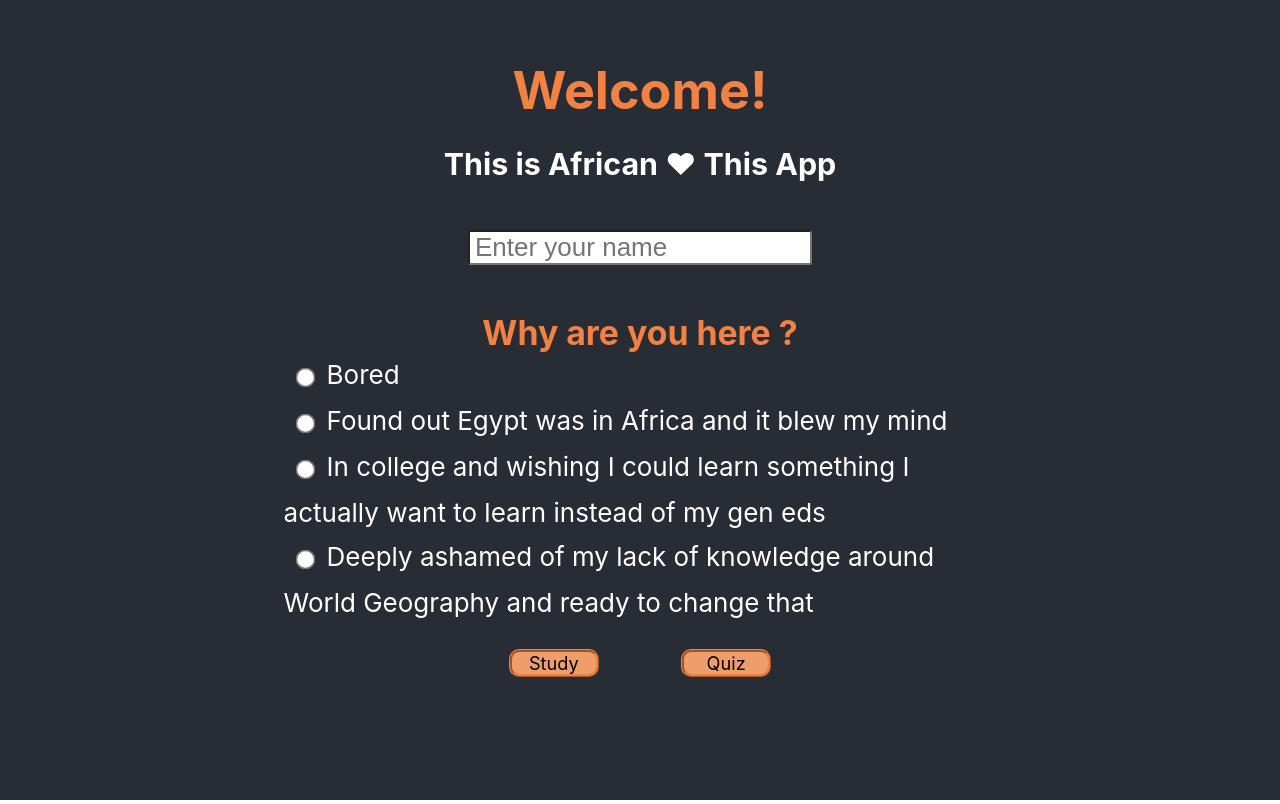
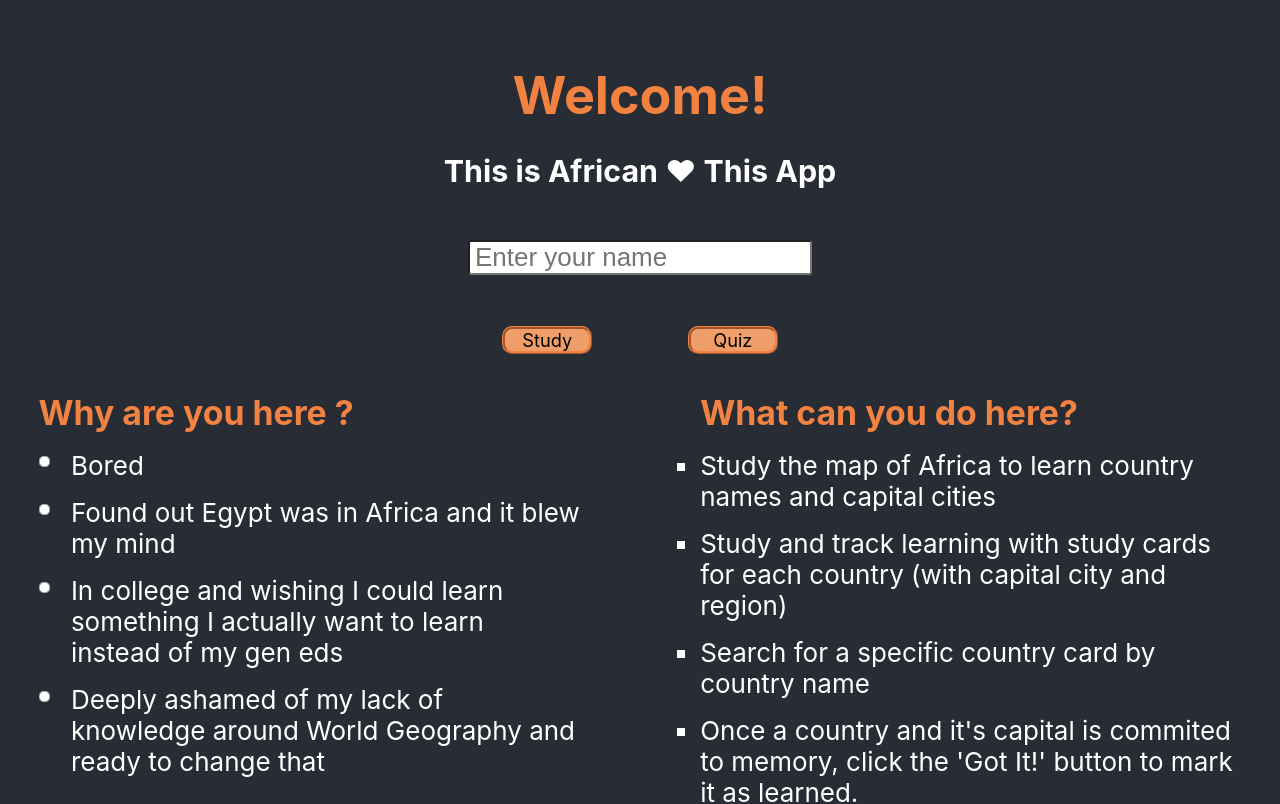
Before and after one commit to hfaerber/african-love-this-app, a React (Create React App) app: page / in a window 1280 px wide. Shown: the top 804 px of the page. Built offline with nearby package versions, Linux system fonts and the light colour scheme; no server answers.

Commit message:
Add instructions to welcome page and style accordingly

```diff
--- a/src/WelcomeForm/WelcomeForm.css
+++ b/src/WelcomeForm/WelcomeForm.css
@@ -1,16 +1,16 @@
-.div-radio {
-  width: 60%;
-  margin: auto;
+.section-radio {
+  width: 45%;
   text-align: left;
 }
 
 .label-radio {
   display: block;
-  line-height: 1.7;
+  margin-left: 6%;
+  margin-top: 3%;
 }
 
 .button-radio {
-  margin: 0 15px 15px 15px;
+  margin: 22px 0px 4px 0px;
   cursor: pointer;
 }
 
@@ -21,7 +21,10 @@
   padding-left: 5px;
 }
 
-input[type='radio'] { transform: scale(1.5); }
+input[type='radio'] {
+  transform: scale(.9);
+  float: left;
+}
 
 .welcome {
   font-size: 2em;
@@ -29,14 +32,33 @@ input[type='radio'] { transform: scale(1.5); }
   color: #f28242;
 }
 
-.why-here {
+.section-instructions{
+  width: 45%;
+  text-align: left;
+}
+
+.title-welcome-info {
   font-size: 1.3em;
   color: #f28242;
 }
 
 .div-welcome-page-buttons {
   width: 29%;
-  margin: 2% auto;
+  margin: auto;
   display: flex;
   justify-content: space-around;
 }
+
+.div-welcome-info {
+  display: flex;
+  padding: 3%;
+  justify-content: space-between;
+}
+
+.list-instructions {
+  list-style-type: square;
+}
+
+li {
+  margin-top: 3%;
+}
--- a/src/WelcomeForm/WelcomeForm.js
+++ b/src/WelcomeForm/WelcomeForm.js
@@ -23,26 +23,8 @@ export class WelcomeForm extends Component {
         <h2 className='welcome'>Welcome!</h2>
         <h3>This is <span className='app-title'>African ♥ This App</span></h3>
         <input type='text' className='input-name' placeholder='Enter your name'
-          name='name' value={this.state.name} onChange={(event) => this.handleChange(event)} />
-        <h4 className='why-here'>Why are you here {this.state.name ? `${this.state.name}` : ''}?</h4>
-        <div className='div-radio'>
-          <label forhtml='bored' className='label-radio'>
-            <input type='radio' id='bored' className='button-radio'/>
-            Bored
-          </label>
-          <label forhtml='egypt' className='label-radio'>
-            <input type='radio' id='egypt' className='button-radio'/>
-            Found out Egypt was in Africa and it blew my mind
-          </label>
-          <label forhtml='learn' className='label-radio'>
-            <input type='radio' id='learn' className='button-radio'/>
-            In college and wishing I could learn something I actually want to learn instead of my gen eds
-          </label>
-          <label forhtml='shame' className='label-radio'>
-            <input type='radio' id='shame' className='button-radio'/>
-            Deeply ashamed of my lack of knowledge around World Geography and ready to change that
-          </label>
-        </div>
+          name='name' value={this.state.name} onChange={(event) =>
+            this.handleChange(event)} />
         <div className='div-welcome-page-buttons'>
           <NavBtn
             text='Study'
@@ -53,6 +35,47 @@ export class WelcomeForm extends Component {
             link='/quiz'
           />
         </div>
+        <div className='div-welcome-info'>
+        <section className='section-radio'>
+          <h4 className='title-welcome-info'>Why are you here {this.state.name ?
+            `${this.state.name}` : ''}?</h4>
+            <input type='radio' id='bored' className='button-radio'/>
+            <label forhtml='bored' className='label-radio'>
+            Bored
+          </label>
+
+            <input type='radio' id='egypt' className='button-radio'/>
+            <label forhtml='egypt' className='label-radio'>
+            Found out Egypt was in Africa and it blew my mind
+          </label>
+
+            <input type='radio' id='learn' className='button-radio'/>
+            <label forhtml='learn' className='label-radio'>
+            In college and wishing I could learn something I actually want to
+              learn instead of my gen eds
+          </label>
+            <input type='radio' id='shame' className='button-radio'/>
+            <label forhtml='shame' className='label-radio'>
+            Deeply ashamed of my lack of knowledge around World Geography and
+              ready to change that
+          </label>
+        </section>
+        <section className='section-instructions'>
+          <h4 className='title-welcome-info'>What can you do here?</h4>
+          <ul className='list-instructions'>
+            <li>Study the map of Africa to learn country names and capital cities</li>
+            <li>Study and track learning with study cards for each country (with
+            capital city and region)</li>
+            <li>Search for a specific country card by country name</li>
+            <li>Once a country and it's capital is commited to memory, click the
+            'Got It!' button to mark it as learned.</li>
+            <li>Card status will reset upon any refresh to force you to practice -
+            even the ones you've learned!</li>
+            <li>Filter by 'Still Learning' cards, 'Got It' cards, or all cards</li>
+          </ul>
+        </section>
+        </div>
+
       </div>
     )
   }
```
Also changed, not shown: 1 other file (tests, documents, lock files or other folders).
